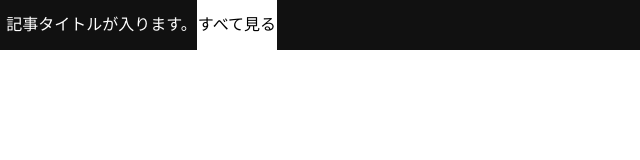
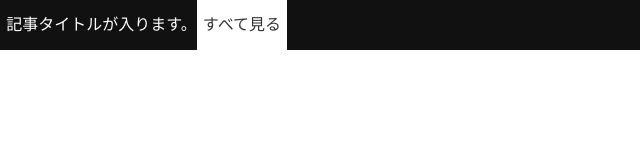
Before and after one commit to hidekiw1971/c-article-001, a website: page index.html in a window 1280 px wide. Shown: the full height of the page, 530-1170 px from the left. Drawn offline with nearby package versions, Linux system fonts and the light colour scheme.

Commit message:
模擬案件のヘッダー実装完了 → 細かい調整は後から調整する。

```diff
--- a/index.html
+++ b/index.html
@@ -17,7 +17,7 @@
   <meta property="og:site_name" content="" />
   <meta property="og:description" content="" />
   <!-- ファビコン -->
-  <link rel="”icon”" href="" />
+  <link rel="icon" href="images/favicon.ico" />
   <!-- css -->
   <link rel="stylesheet" href="./css/styles.css">
   <!-- JavaScript -->
@@ -29,7 +29,7 @@
   <!-- copy start -->
   <div class="article article__layout">
     <div class="article__inner article__inner--layout">
-      <time class="article__time article__time--layout" datetime="20yy-mm-dd">20yy.mm.dd</time>
+      <time class="article__time article__time--layout" datetime="2022-03-26">20yy.mm.dd</time>
       <div class="article__topix article__topix--layout">
         <div class="article__topix--inner article__topix--inner-layout">
           <p>お知らせ</p>
@@ -41,11 +41,8 @@
         記事タイトルが入ります。記事タイトルが入ります。記事タイトルが入ります。
       </a>
     </div>
-    <div class="article__more article__more--layout">
-      <div class="article__more--inner article__more--inner-layout">
-        <a href="#" class="article__more--link">すべて見る</a>
-      </div>
-    </div>
+    <!-- すべて見る -->
+    <button class="btn" onclick="location.href='#'"><span>すべて見る</span></button>
   </div>
   <!-- copy end -->
 
--- a/src/sass/module/article/article__more/_article__more--inner-layout.scss
+++ /dev/null
@@ -1,12 +0,0 @@
-@use "global" as *;
-.article__more--inner-layout {
-  // size
-  max-width: rem(335);
-  width: 100%;
-  max-height: rem(335);
-  height: 100%;
-  @include mq(md) {
-  }
-  @include mq(xl) {
-  }
-}
--- a/src/sass/module/article/article__more/_article__more--inner.scss
+++ /dev/null
@@ -1,19 +0,0 @@
-@use "global" as *;
-.article__more--inner {
-  // ajust
-  display: flex;
-  justify-content: center;
-  align-items: center;
-  //decoration
-  color: #fff;
-  border: 1px solid #fff;
-  background-color: #333;
-  @include mq(md) {
-    //decoration
-    color: #000;
-    border: 1px solid #fff;
-    background-color: #fff;
-  }
-  @include mq(xl) {
-  }
-}
--- a/src/sass/module/article/article__more/_article__more--layout.scss
+++ /dev/null
@@ -1,15 +0,0 @@
-@use "global" as *;
-// sp size 375px -> sp
-// tb size 768px -> md
-// pc size 1440px -> xl
-
-.article__more--layout {
-  display: block;
-
-  @include mq(md) {
-    display: inline-block;
-  }
-
-  @include mq(xl) {
-  }
-}
--- a/src/sass/module/article/article__more/_article__more--link.scss
+++ /dev/null
@@ -1,46 +0,0 @@
-@use "global" as *;
-.article__more--link {
-  // size
-  height: 100%;
-  // ajust
-  position: relative;
-  display: flex;
-  justify-content: center;
-  align-items: center;
-  // decoration
-  text-decoration: none;
-  @include mq(md) {
-  }
-  @include mq(xl) {
-  }
-}
-
-// article__more--linkの擬似要素
-.article__more--link::before {
-  position: absolute;
-  top: 0;
-  right: 0;
-  bottom: 0;
-  left: 0;
-  z-index: -1;
-  content: "";
-  background-color: #333;
-  transform-origin: right top; // アニメーションの始点を設定(左→右)
-  // transition: transform 0.3s;
-  transform: scale(1, 1);
-  // transition: transform 0.3s;
-  @include mq(md) {
-  }
-  @include mq(xl) {
-  }
-}
-
-// article__more--linkの擬似要素
-.article__more--link:hover::before {
-  transform-origin: left top;
-  transform: scale(1, 1);
-}
-
-.article__more--link:hover {
-  color: #fff;
-}
--- a/src/sass/module/article/article__more/_article__more.scss
+++ /dev/null
@@ -1,16 +0,0 @@
-@use "global" as *;
-// sp size 375px -> sp
-// tb size 768px -> md
-// pc size 1440px -> xl
-
-.article__more {
-  // ajust
-  display: flex;
-  justify-content: center;
-  align-items: center;
-  @include mq(md) {
-  }
-
-  @include mq(xl) {
-  }
-}
--- /dev/null
+++ b/src/sass/module/article/btn/_btn.scss
@@ -0,0 +1,52 @@
+@use "global" as *;
+.btn {
+  color: #333;
+  cursor: pointer;
+  //
+  position: relative;
+  display: inline-block;
+  // decoration
+  background-color: #fff;
+  // option
+  overflow: hidden;
+  @include mq(md) {
+  }
+  @include mq(xl) {
+  }
+}
+
+.btn::before {
+  content: "";
+  position: absolute;
+  top: 0;
+  left: 0;
+  width: 100%;
+  height: 100%;
+  background-color: #333;
+  color: #333;
+  transform: translate3d(-100%, 0, 0);
+  transition: 0.1s;
+  @include mq(md) {
+  }
+  @include mq(xl) {
+  }
+}
+
+.btn:hover::before {
+  transform: translate3d(0, 0, 0);
+  @include mq(md) {
+  }
+  @include mq(xl) {
+  }
+}
+
+.btn:hover span {
+  position: relative;
+  z-index: 1;
+  transition: 0.1s;
+  color: #fff;
+  @include mq(md) {
+  }
+  @include mq(xl) {
+  }
+}
```
Also changed, not shown: README.md, css/styles.css, images/favicon.ico (added), src/images/favicon.ico (added), 1 other file.
